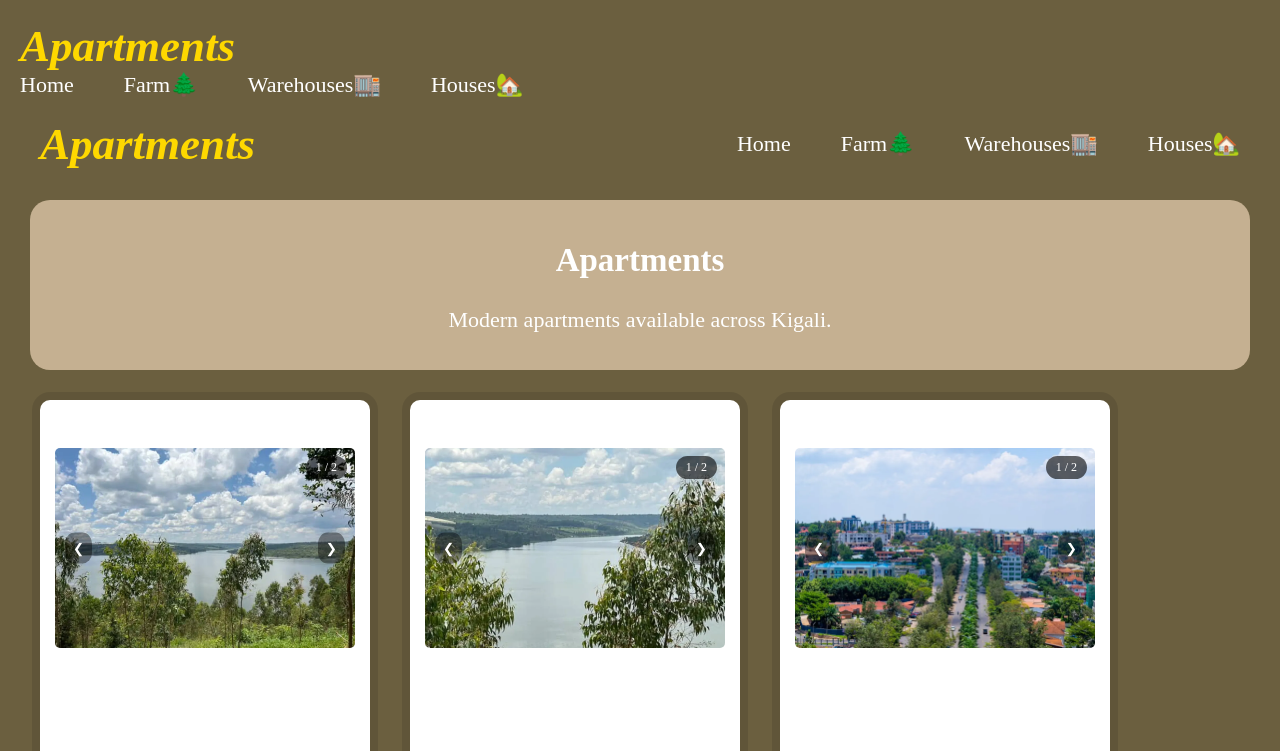
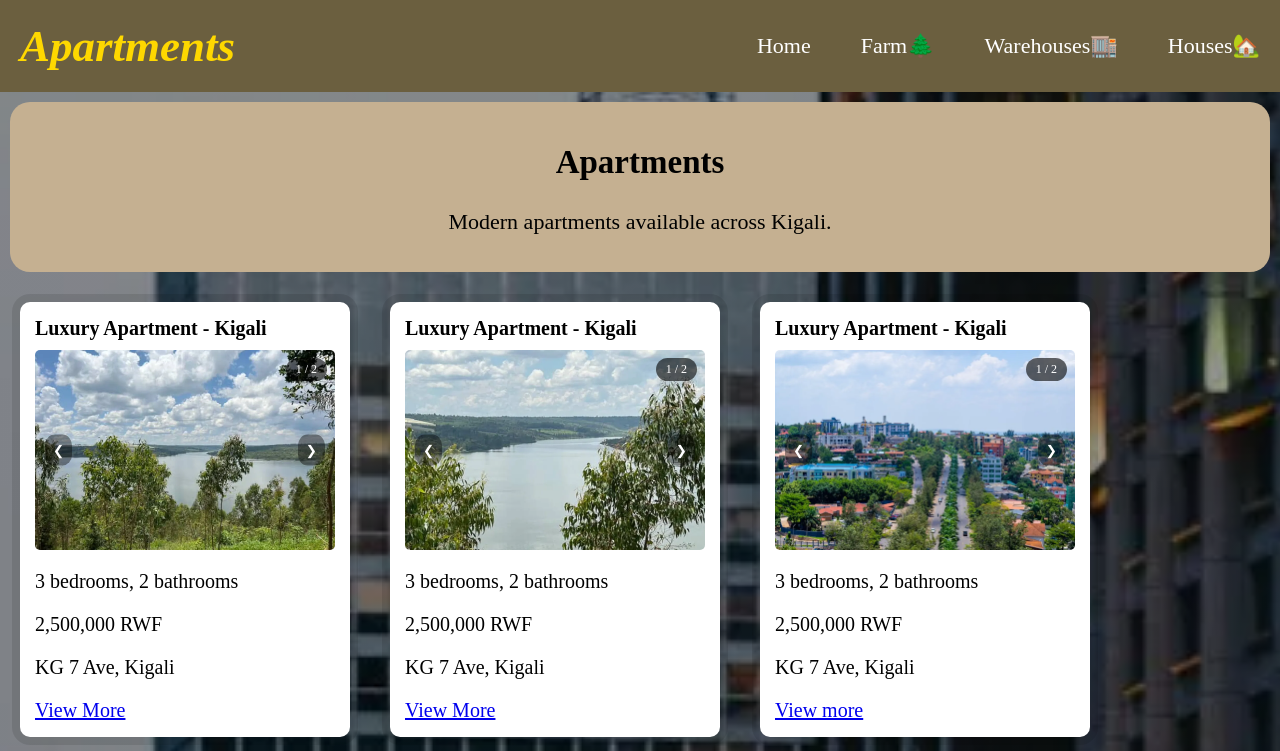
Before and after one commit to rwigambaaaron-sys/Lakers-group, a plain HTML site: page apartments.html in a window 1280 px wide. Shown: the top 751 px of the page. Drawn offline with Linux system fonts and the light colour scheme.

Commit message:
apartments.html

```diff
--- a/apartments.html
+++ b/apartments.html
@@ -1,21 +1,4 @@
 <!DOCTYPE html>
-<html lang="en">
-<head>
-  <meta charset="UTF-8">
-  <meta name="viewport" content="width=device-width, initial-scale=1.0">
-  <title>Lakers Group - Apartments</title>
-  <link rel="stylesheet" href="style.css">
-</head>
-<body>
-  <header class="site-header">
-    <h1><strong><em>Apartments</em></strong></h1>
-    <nav class="site-nav">
-      <ul>
-        <li><a href="index.html">Home</a></li>
-        <li><a href="farmland.html">Farm🌲</a></li>
-        <li><a href="warehouses.html">Warehouses🏬</a></li>
-        <li><a href="houses.html">Houses🏡</a></li>
-      </ul><!DOCTYPE html>
 <html lang="en">
 <head>
   <meta charset="UTF-8">
```
